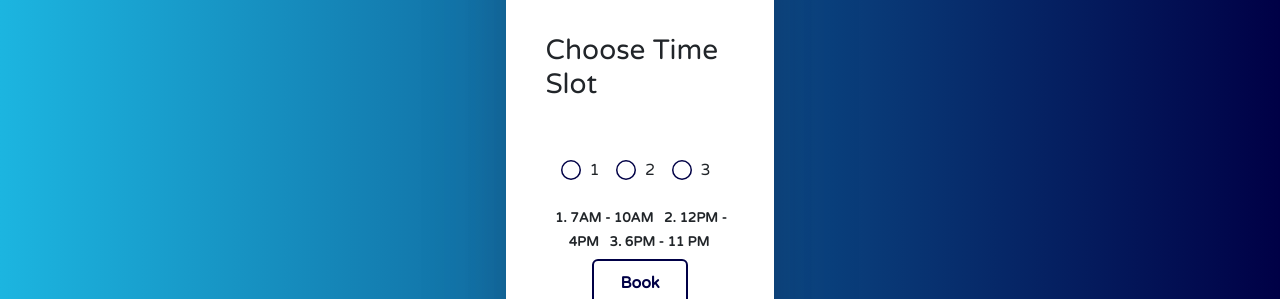
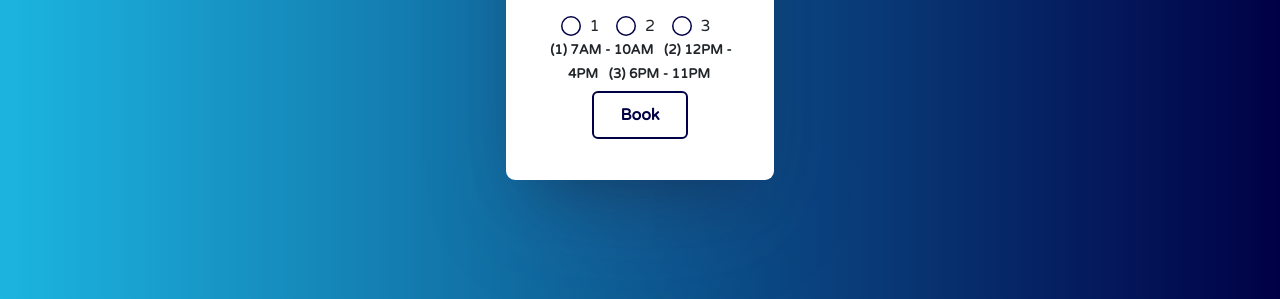
Before and after one commit to devaaravmishra/hms, a React (Create React App) app: page /appointments in a window 1280 px wide. Shown: the part 635-934 px from the top of the page. Built offline with nearby package versions, Linux system fonts and the light colour scheme; no server answers.

Commit message:
Update: rm <br/> tag

```diff
--- a/src/containers/BookAppointments.js
+++ b/src/containers/BookAppointments.js
@@ -36,8 +36,6 @@ const BookAppointments = () => {
 				<div className={"parent-container"}>
 					<form id={"login-container"}>
 						<img src={logo} alt={"Health Insurance"} />
-						<br />
-						<br />
 						<div className={"input-container"}>
 							<i className={"fa fa-calendar-check icon"}></i>
 							<input
@@ -54,14 +52,10 @@ const BookAppointments = () => {
 								}}
 							/>
 						</div>
-						<br />
-						<br />
 						<div className={"radio-container"}>
 							<h3 id={"radio-container-head"}>
 								Choose time slot
 							</h3>
-							<br />
-							<br />
 							<label>
 								<input
 									className={"radio"}
@@ -113,13 +107,12 @@ const BookAppointments = () => {
 								<span className={"radio-text"}>3</span>
 							</label>
 							<br />
-							<br />
-							<span className={"slots-desc"}>1. 7AM - 10AM</span>
+							<span className={"slots-desc"}>(1) 7AM - 10AM</span>
 							<span className={"slots-desc"}>
-								&nbsp;&nbsp;2. 12PM - 4PM
+								&nbsp;&nbsp;(2) 12PM - 4PM
 							</span>
 							<span className={"slots-desc"}>
-								&nbsp;&nbsp;3. 6PM - 11 PM
+								&nbsp;&nbsp;(3) 6PM - 11PM
 							</span>
 						</div>
 						<button
@@ -129,9 +122,6 @@ const BookAppointments = () => {
 						>
 							Book
 						</button>
-						<br />
-						<br />
-						<br />
 					</form>
 				</div>
 			</div>
```
